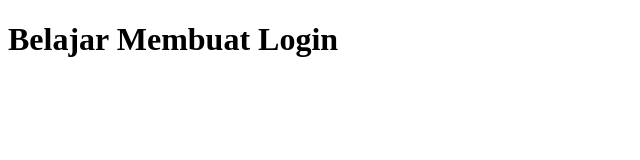
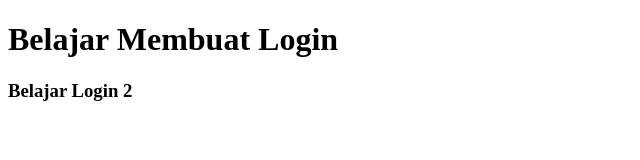
Before and after one commit to panji-boled/belajar-git2, a plain HTML site: page belajar.html in a window 1280 px wide. Shown: the whole page, without its empty margins (0-640 px from the left). Drawn offline with Linux system fonts and the light colour scheme.

Commit message:
add h3 belajar.html

```diff
--- a/belajar.html
+++ b/belajar.html
@@ -7,5 +7,6 @@
   </head>
   <body>
     <h1>Belajar Membuat Login</h1>
+    <h3>Belajar Login 2</h3>
   </body>
 </html>
```
